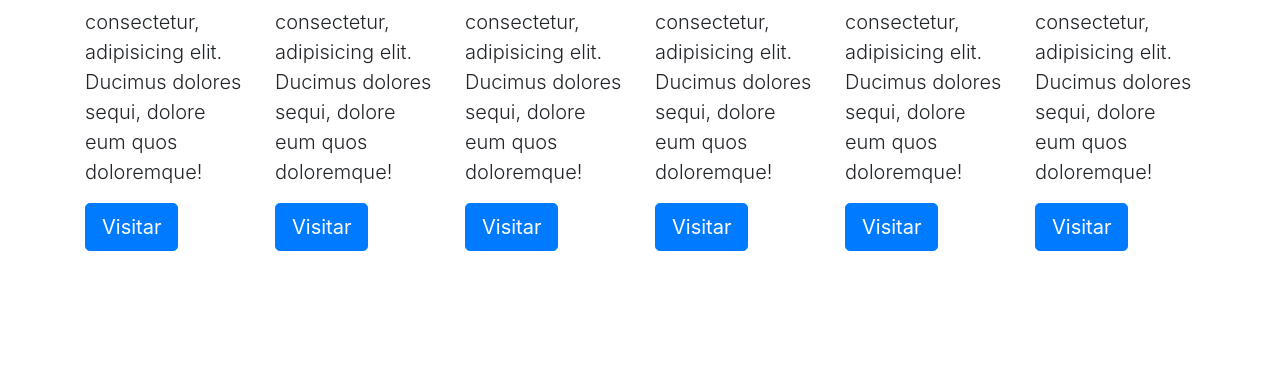
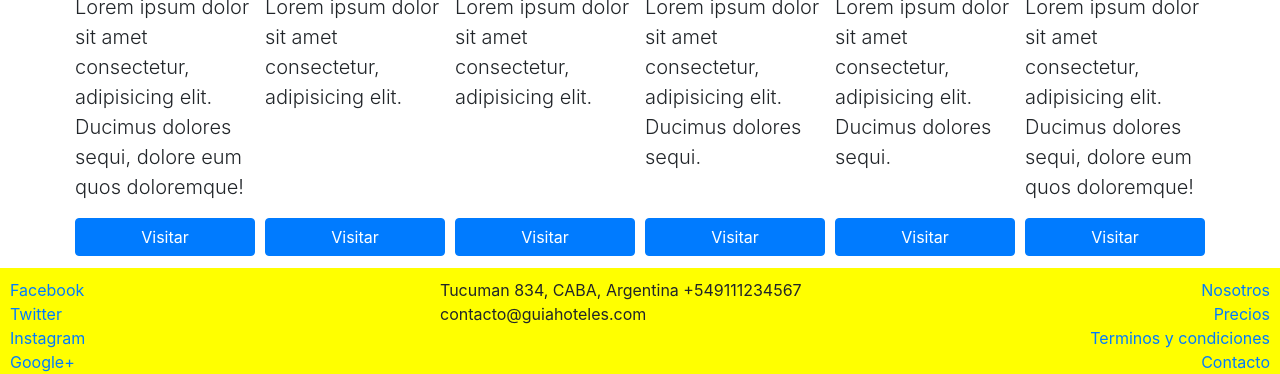
Before and after one commit to lordwarmax/hotel-guide, a website: page index.html in a window 1280 px wide. Shown: the part 517-891 px from the top of the page. Before the commit the page ends 800 px from the top, so only its background shows below. Drawn offline with nearby package versions, Linux system fonts and the light colour scheme.

Commit message:
Added css file and some bootstraps classes

```diff
--- /dev/null
+++ b/css/main.css
@@ -0,0 +1,21 @@
+.jumbotron {
+    background-color: yellow;
+    color: black;
+}
+
+footer {
+    padding: 10px 10px 0 10px;
+    background-color: yellow;
+    margin-bottom: 0px;
+    margin-top: 10px;
+}
+
+.card-hotel {
+    flex: 1 150px;
+    padding: 2px 5px;
+    margin-top: 10px;
+}
+
+.btn-reserva {
+    width: 100%;
+}
--- a/index.html
+++ b/index.html
@@ -6,6 +6,8 @@
     <title>Hotel guide</title>
     <!-- Bootstrap CSS -->
     <link rel="stylesheet" href="node_modules/bootstrap/dist/css/bootstrap.min.css">
+    <!-- Custom CSS -->
+    <link rel="stylesheet" href="./css/main.css">
 </head>
 <body>
     <div class="jumbotron">
@@ -26,40 +28,75 @@
                 <p class="lead">Lorem ipsum dolor sit amet consectetur, adipisicing elit. Ducimus dolores sequi, dolore eum quos doloremque!</p>
             </div>
         </div>
+        <hr>
         <div class="row">
-            <div class="col">
+            <div class="card-hotel d-flex flex-column justify-content-between">
+                <div>
                     <h2 class="display-5">Hotel 1</h2>
                     <p class="lead">Lorem ipsum dolor sit amet consectetur, adipisicing elit. Ducimus dolores sequi, dolore eum quos doloremque!</p>
-                <a class="btn btn-primary btn-lg" href="#" role="button">Visitar</a>
                 </div>
-            <div class="col">
+                <div><button class="btn btn-primary btn-reserva" href="#" role="button">Visitar</button></div>
+            </div>
+            <div class="card-hotel d-flex flex-column justify-content-between">
+                <div>
                     <h2 class="display-5">Hotel 2</h2>
-                <p class="lead">Lorem ipsum dolor sit amet consectetur, adipisicing elit. Ducimus dolores sequi, dolore eum quos doloremque!</p>
-                <a class="btn btn-primary btn-lg" href="#" role="button">Visitar</a>
+                    <p class="lead">Lorem ipsum dolor sit amet consectetur, adipisicing elit.</p>
                 </div>
-            <div class="col">
+                <div><button class="btn btn-primary btn-reserva" href="#" role="button">Visitar</button></div>
+            </div>
+            <div class="card-hotel d-flex flex-column justify-content-between">
+                <div>
                     <h2 class="display-5">Hotel 3</h2>
-                <p class="lead">Lorem ipsum dolor sit amet consectetur, adipisicing elit. Ducimus dolores sequi, dolore eum quos doloremque!</p>
-                <a class="btn btn-primary btn-lg" href="#" role="button">Visitar</a>
+                    <p class="lead">Lorem ipsum dolor sit amet consectetur, adipisicing elit.</p>
                 </div>
-            <div class="col">
+                <div><button class="btn btn-primary btn-reserva" href="#" role="button">Visitar</button></div>
+            </div>
+            <div class="card-hotel d-flex flex-column justify-content-between">
+                <div>
                     <h2 class="display-5">Hotel 4</h2>
-                <p class="lead">Lorem ipsum dolor sit amet consectetur, adipisicing elit. Ducimus dolores sequi, dolore eum quos doloremque!</p>
-                <a class="btn btn-primary btn-lg" href="#" role="button">Visitar</a>
+                    <p class="lead">Lorem ipsum dolor sit amet consectetur, adipisicing elit. Ducimus dolores sequi.</p>
                 </div>
-            <div class="col">
+                <div><button class="btn btn-primary btn-reserva" href="#" role="button">Visitar</button></div>
+            </div>
+            <div class="card-hotel d-flex flex-column justify-content-between">
+                <div>
                     <h2 class="display-5">Hotel 5</h2>
-                <p class="lead">Lorem ipsum dolor sit amet consectetur, adipisicing elit. Ducimus dolores sequi, dolore eum quos doloremque!</p>
-                <a class="btn btn-primary btn-lg" href="#" role="button">Visitar</a>
+                    <p class="lead">Lorem ipsum dolor sit amet consectetur, adipisicing elit. Ducimus dolores sequi.</p>
                 </div>
-            <div class="col">
+                <div><button class="btn btn-primary btn-reserva" href="#" role="button">Visitar</button></div>
+            </div>
+            <div class="card-hotel d-flex flex-column justify-content-between">
+                <div>
                     <h2 class="display-5">Hotel 6</h2>
                     <p class="lead">Lorem ipsum dolor sit amet consectetur, adipisicing elit. Ducimus dolores sequi, dolore eum quos doloremque!</p>
-                <a class="btn btn-primary btn-lg" href="#" role="button">Visitar</a>
+                </div>
+                <div><button class="btn btn-primary btn-reserva" href="#" role="button">Visitar</button></div>
             </div>
         </div>
     </div>
-
+    <footer>
+        <div class="row">
+            <div class="col-sm-4 d-flex flex-column">
+                <a href="http://www.facebook.com">Facebook</a>
+                <a href="http://www.twitter.com">Twitter</a>
+                <a href="http://www.instagram.com">Instagram</a>
+                <a href="http://www.google.com">Google+</a>
+            </div>
+            <div class="col-sm-4">
+                <address>
+                    Tucuman 834, CABA, Argentina
+                    +549111234567
+                    contacto@guiahoteles.com
+                </address>
+            </div>
+            <div class="col-sm-4 d-flex flex-column align-items-end">
+                <a href="#">Nosotros</a>
+                <a href="#">Precios</a>
+                <a href="#">Terminos y condiciones</a>
+                <a href="#">Contacto</a>
+            </div>
+        </div>
+    </footer>
     <!-- Optional JavaScript -->
     <!-- jQuery first, then Popper.js, then Bootstrap JS -->
     </script src="node_modules/jquery/dist/jquery.min.js">
```
Lines whose indentation alone changed are shown as unchanged.
